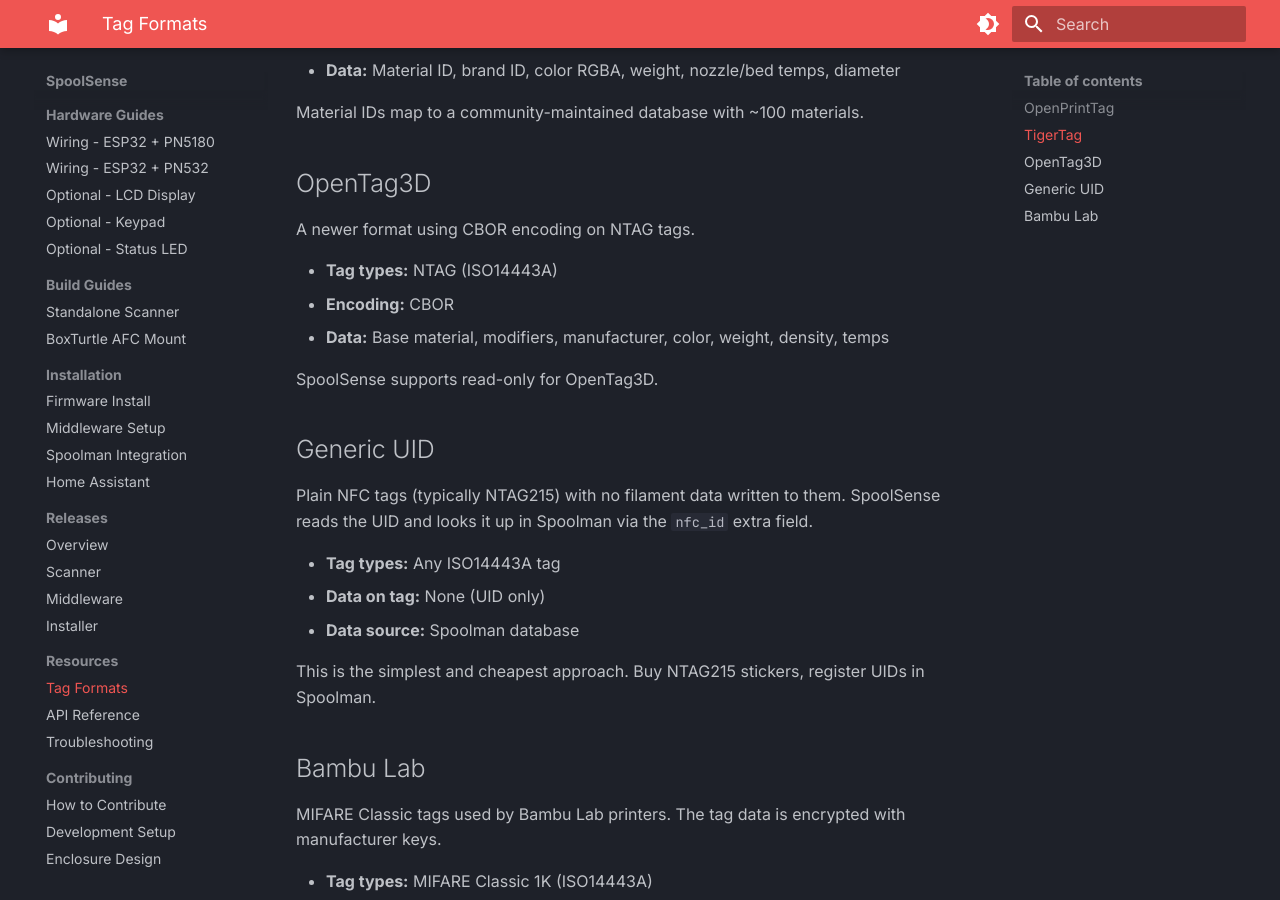
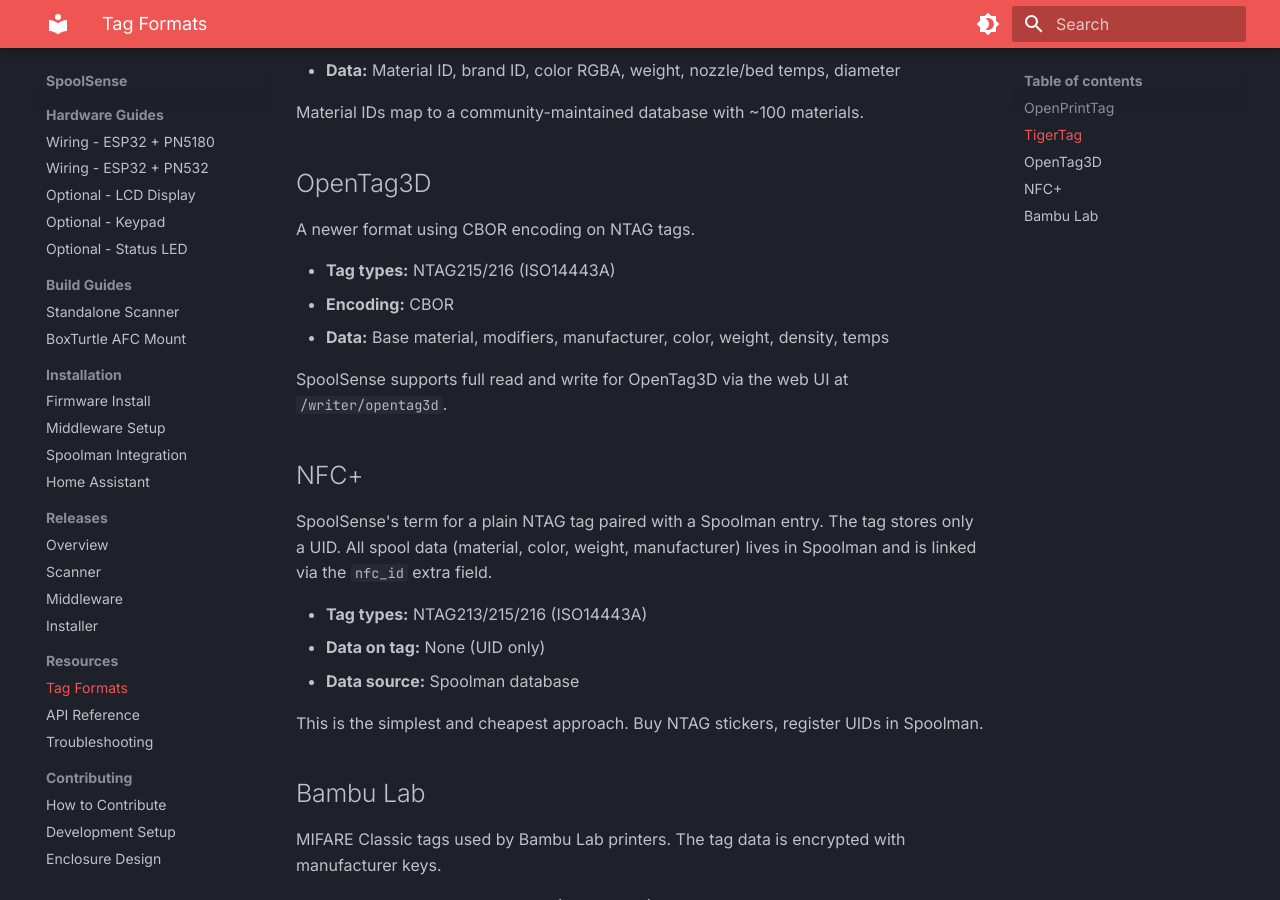
Before and after one commit to SpoolSense/spoolsense.org, an MkDocs documentation site: the page built from docs/resources/tag-formats.md, in a window 1280 px wide and 900 px high, scrolled down 732 px. Built offline with MkDocs 1.6.1 and Material for MkDocs 9.7.7, drawn with Linux system fonts in a browser that asks for light colours.

Commit message:
docs: fix OpenTag3D to read+write, correct NTAG types, rename Generic UID to NFC+

```diff
--- a/docs/resources/tag-formats.md
+++ b/docs/resources/tag-formats.md
@@ -28,21 +28,21 @@ Material IDs map to a community-maintained database with ~100 materials.
 
 A newer format using CBOR encoding on NTAG tags.
 
-- **Tag types:** NTAG (ISO14443A)
+- **Tag types:** NTAG215/216 (ISO14443A)
 - **Encoding:** CBOR
 - **Data:** Base material, modifiers, manufacturer, color, weight, density, temps
 
-SpoolSense supports read-only for OpenTag3D.
+SpoolSense supports full read and write for OpenTag3D via the web UI at `/writer/opentag3d`.
 
-## Generic UID
+## NFC+
 
-Plain NFC tags (typically NTAG215) with no filament data written to them. SpoolSense reads the UID and looks it up in Spoolman via the `nfc_id` extra field.
+SpoolSense's term for a plain NTAG tag paired with a Spoolman entry. The tag stores only a UID. All spool data (material, color, weight, manufacturer) lives in Spoolman and is linked via the `nfc_id` extra field.
 
-- **Tag types:** Any ISO14443A tag
+- **Tag types:** NTAG213/215/216 (ISO14443A)
 - **Data on tag:** None (UID only)
 - **Data source:** Spoolman database
 
-This is the simplest and cheapest approach. Buy NTAG215 stickers, register UIDs in Spoolman.
+This is the simplest and cheapest approach. Buy NTAG stickers, register UIDs in Spoolman.
 
 ## Bambu Lab
 
```
Also changed, not shown: docs/intro/supported-tags.md (+3 -3 lines).
